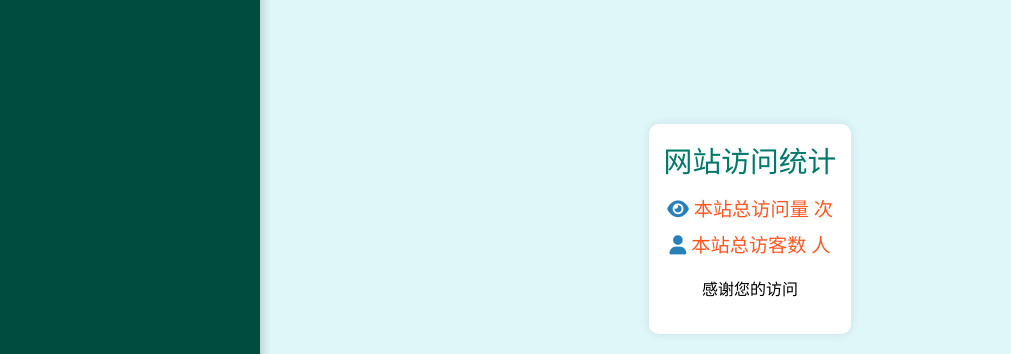
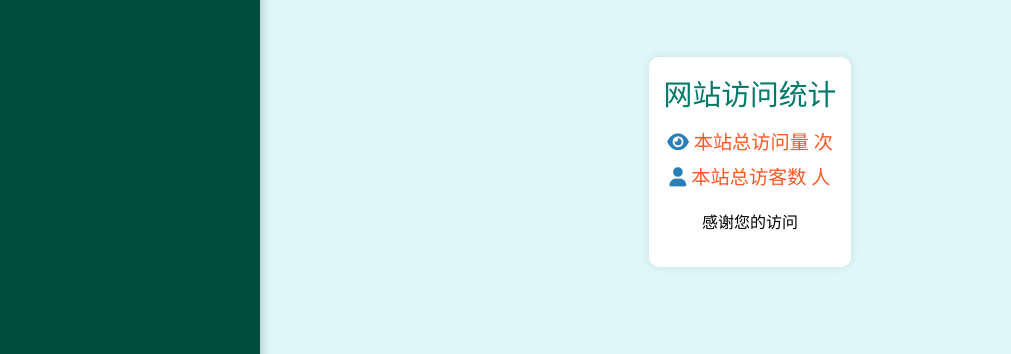
Before and after one commit to madagastar/ecomine.tech, a plain HTML site: page index.html in a window 1280 px wide. Shown: the part 486-840 px from the top of the page, without its empty margins (0-1011 px from the left). Drawn offline with Linux system fonts and the light colour scheme.

Commit message:
Update index.html

```diff
--- a/index.html
+++ b/index.html
@@ -71,7 +71,7 @@
           border: 5px solid #ffffff;
           border-radius: 10px;
           box-shadow: 0 0 10px rgba(0, 0, 0, 0.2);
-            margin-bottom: 100px; /* 添加底部外边距 */
+          margin-bottom: 40px; /* 增加图片底部的间距 */
         }
         a {
             display: block;
@@ -84,18 +84,17 @@
             color: #ffab40; /* 悬停时的颜色 */
         }
         .stats-container {
-            background-color: #ffffff; /* 白色背景 */
-            padding: 15px; /* 增加内边距 */
+          background-color: #ffffff;
+          padding: 15px;
           border-radius: 10px;
           box-shadow: 0 0 10px rgba(0, 0, 0, 0.1);
           text-align: center;
-            margin-top: 40px; /* 增加顶部间距 */
-            margin-top: auto; /* 将其推到底部 */
-            max-width: 300px; /* 设置最大宽度 */
-            margin-left: auto; /* 居中 */
-            margin-right: auto; /* 居中 */
-            position: absolute; /* 绝对定位 */
-            bottom: 20px; /* 距离底部20px */
+          margin-top: 40px;
+          max-width: 300px;
+          margin-left: auto;
+          margin-right: auto;
+          position: relative;
+          top: 20px; /* 增加统计容器顶部的间距 */
         }
         .stats-title {
             font-size: 1.8em; /* 增大标题字体 */
```
Lines whose indentation alone changed are shown as unchanged.
